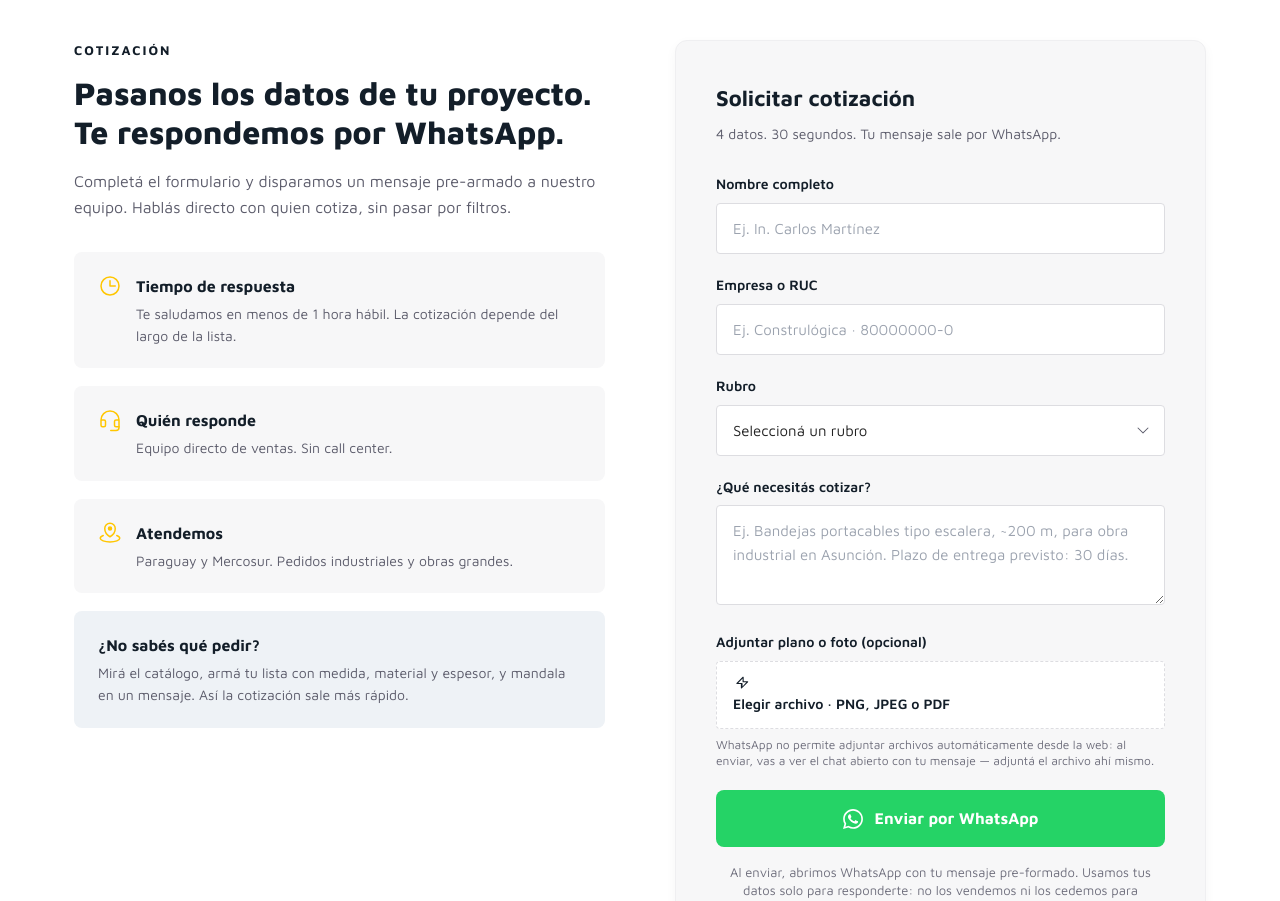
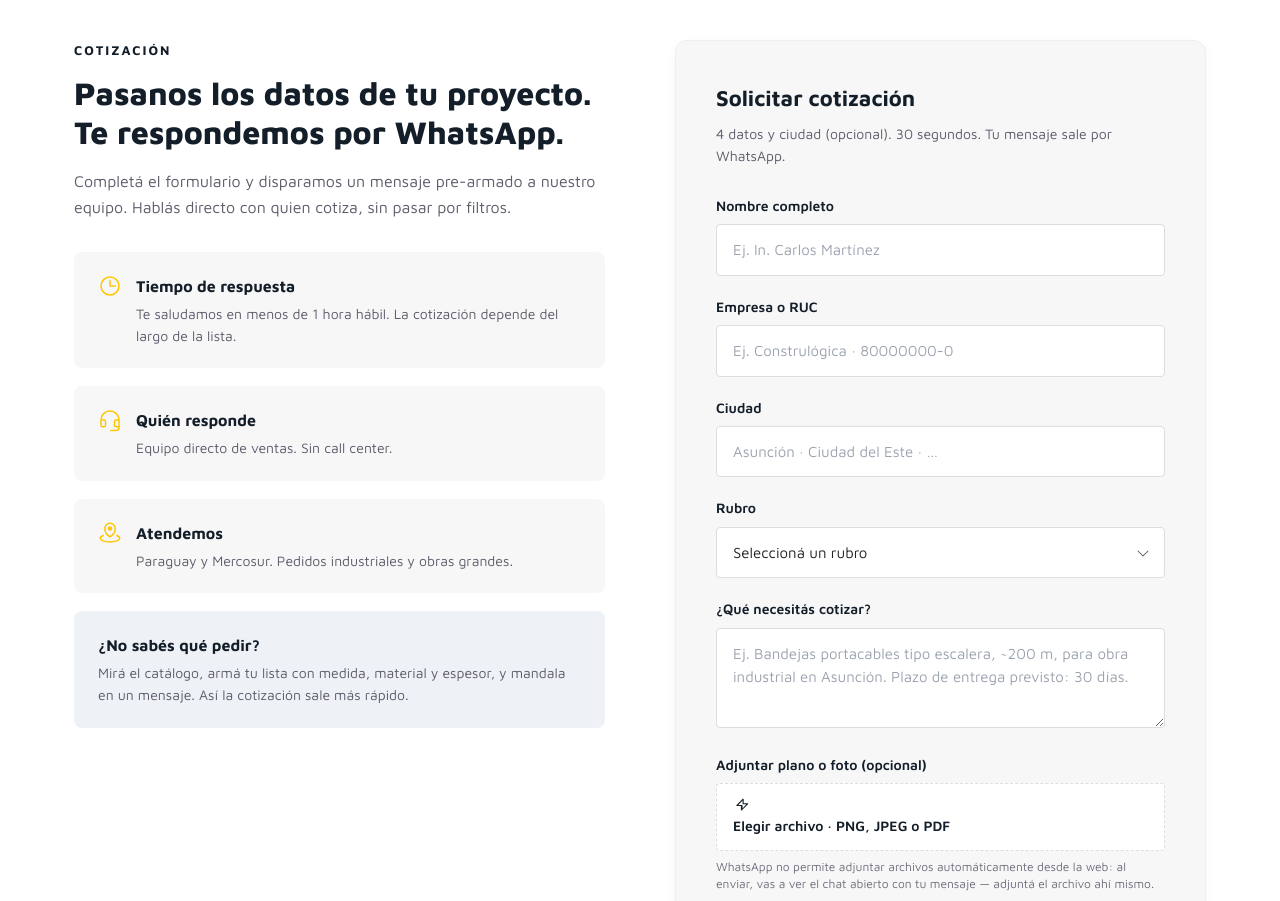
Before and after one commit to yukiregina/bga-catalogo, a Next.js app: page / in a window 1280 px wide. Shown: the part 4820-5721 px from the top of the page. Built offline with nearby package versions, Linux system fonts and the light colour scheme.

Commit message:
feat: ciudad también en el formulario de la home y en el Apps Script

```diff
--- a/components/LandingPage.jsx
+++ b/components/LandingPage.jsx
@@ -45,10 +45,11 @@
     const form = e.target
     const nombre = form.nombre.value.trim()
     const empresa = form.empresa.value.trim()
+    const ciudad = form.ciudad.value.trim()
     const sector = form.sector.value
     const mensaje = form.mensaje.value.trim()
 
-    const params = { nombre, empresa, sector, mensaje }
+    const params = { nombre, empresa, ciudad, sector, mensaje }
     if (config.data.leadWebhookUrl) {
       const search = new URLSearchParams(params)
       if (config.data.leadWebhookSecret) search.set('key', config.data.leadWebhookSecret)
@@ -59,7 +60,8 @@
     // a file into the chat automatically, so we just flag it in the message and
     // rely on the on-screen reminder telling the user to attach it themselves.
     const adjunto = attachedFileName ? `\n\n📎 Adjunto: ${attachedFileName} (lo adjunto acá mismo en el chat)` : ''
-    const texto = `Hola, soy ${nombre} de ${empresa}.\nSector: ${sector}.\n\n${mensaje}${adjunto}\n\n(Mensaje enviado desde la web de ${config.brand.name})`
+    const ciudadLinea = ciudad ? `\nCiudad: ${ciudad}.` : ''
+    const texto = `Hola, soy ${nombre} de ${empresa}.\nSector: ${sector}.${ciudadLinea}\n\n${mensaje}${adjunto}\n\n(Mensaje enviado desde la web de ${config.brand.name})`
 
     setSubmitting(true)
     window.open(waLink(texto), '_blank', 'noopener,noreferrer')
@@ -311,7 +313,7 @@
               </div>
               <div className={styles.formWrapper} ref={formWrapperRef}>
                 <h3>Solicitar cotización</h3>
-                <p className={styles.formSub}>4 datos. 30 segundos. Tu mensaje sale por WhatsApp.</p>
+                <p className={styles.formSub}>4 datos y ciudad (opcional). 30 segundos. Tu mensaje sale por WhatsApp.</p>
                 <form onSubmit={handleContactSubmit}>
                   <div className={styles.formField}>
                     <label htmlFor="nombre">Nombre completo</label>
@@ -320,6 +322,10 @@
                   <div className={styles.formField}>
                     <label htmlFor="empresa">Empresa o RUC</label>
                     <input id="empresa" name="empresa" type="text" required placeholder="Ej. Construlógica · 80000000-0" />
+                  </div>
+                  <div className={styles.formField}>
+                    <label htmlFor="ciudad">Ciudad</label>
+                    <input id="ciudad" name="ciudad" type="text" placeholder="Asunción · Ciudad del Este · …" />
                   </div>
                   <div className={styles.formField}>
                     <label htmlFor="sector">Rubro</label>
```
Also changed, not shown: 2 other files (tests, documents, lock files or other folders).
